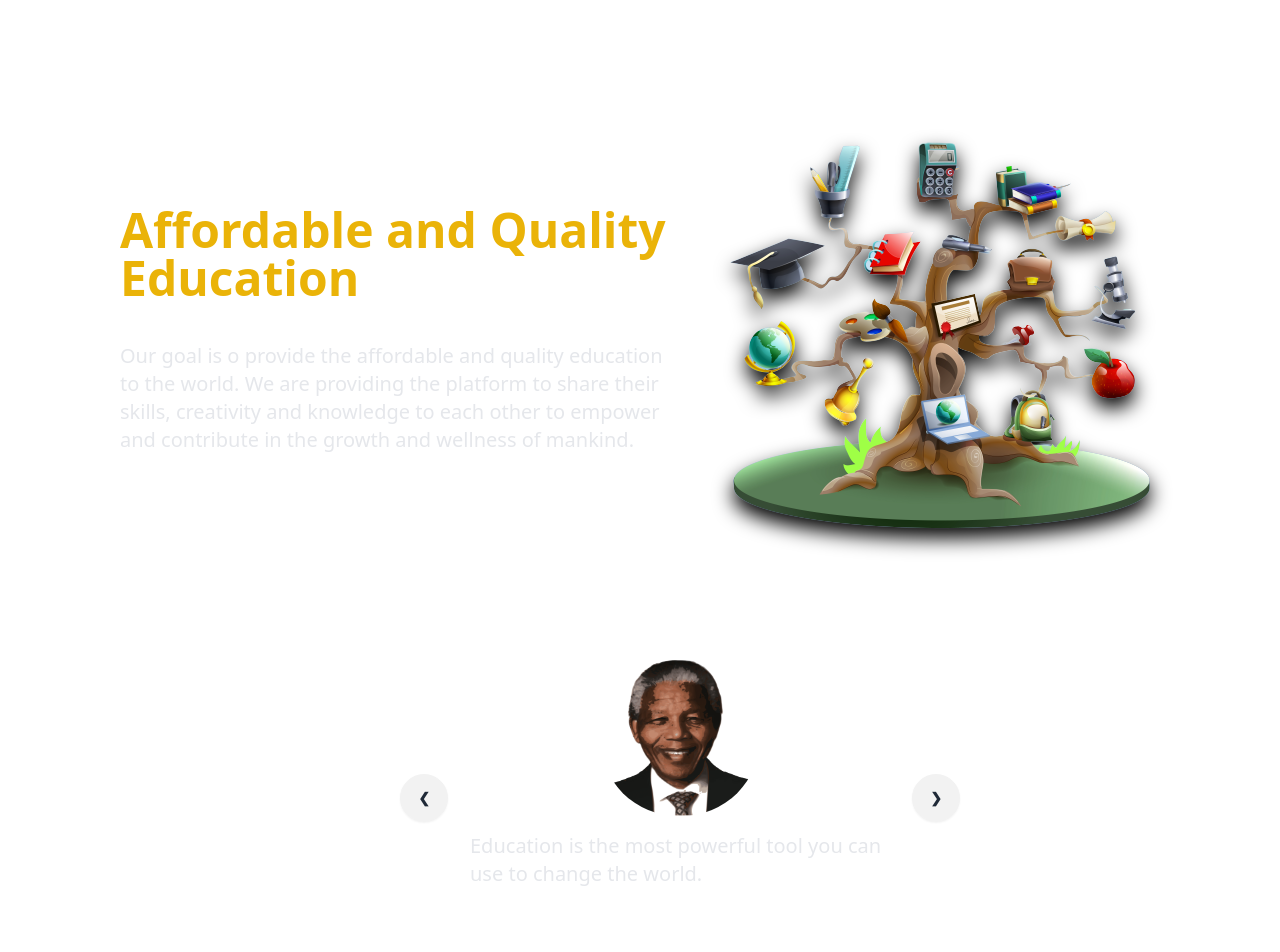
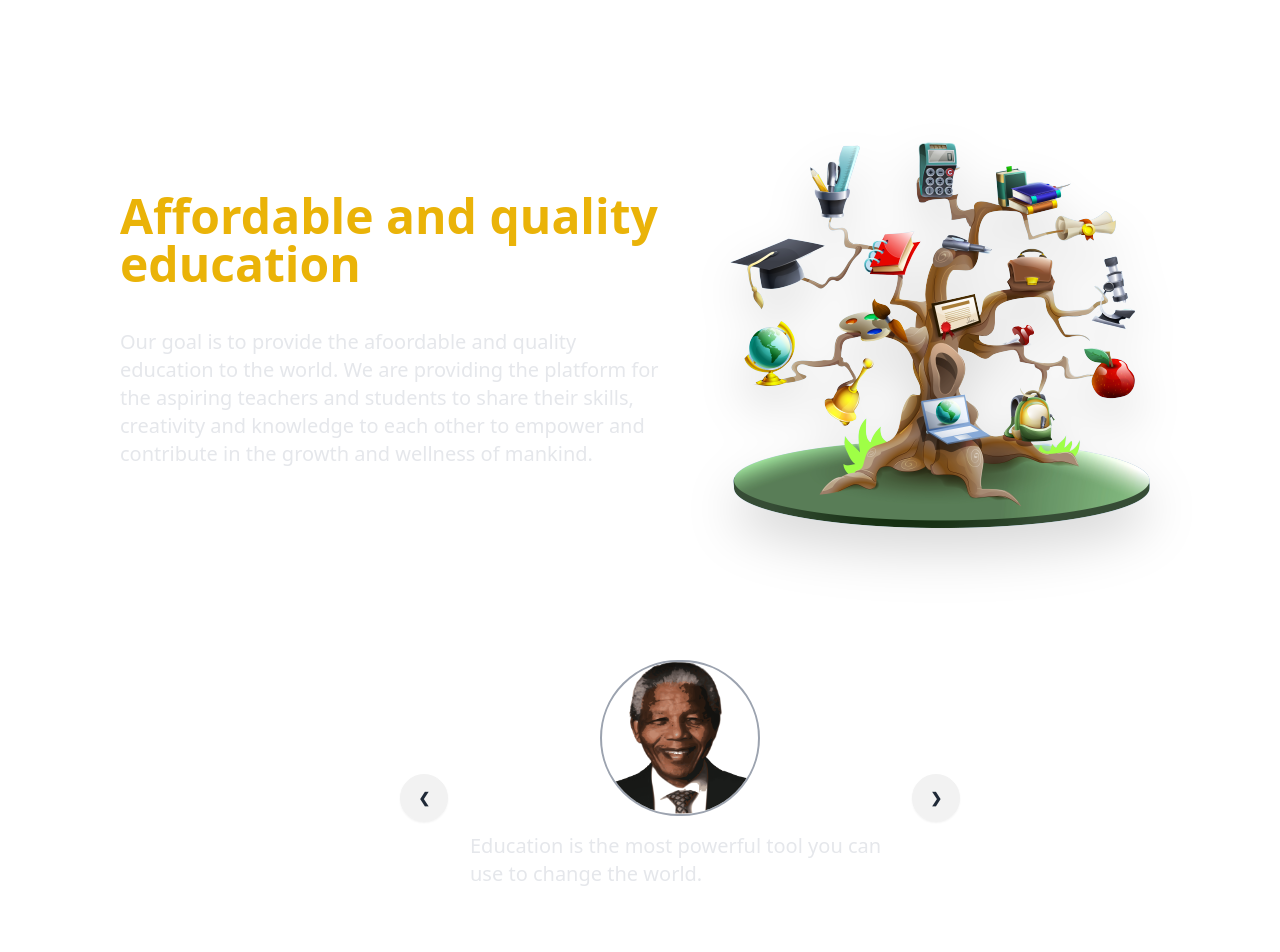
Before and after one commit to ChinmayKaitade/LMS-frontend-iNeuron-V1, a React (Vite) app: page /about in a window 1280 px wide. Shown: the top 952 px of the page. Built offline with nearby package versions, Linux system fonts and the light colour scheme.

Commit message:
Cleaned up our about us page

```diff
--- /dev/null
+++ b/src/Components/CarouselSlide.jsx
@@ -0,0 +1,36 @@
+function CarouselSlide({
+  image,
+  title,
+  description,
+  slideNumber,
+  totalSlides,
+}) {
+  return (
+    <div id={`slide${slideNumber}`} className="carousel-item relative w-full">
+      <div className="flex flex-col items-center justify-center gap-4 px-[15%]">
+        <img
+          src={image}
+          className="w-40 rounded-full border-2 border-gray-400"
+        />
+        <p className="text-xl text-gray-200">{description}</p>
+        <h3 className="text-2xl font-semibold">{title}</h3>
+        <div className="absolute flex justify-between transform -translate-y-1/2 left-5 right-5 top-1/2">
+          <a
+            href={`#slide${slideNumber == 1 ? totalSlides : slideNumber - 1}`}
+            className="btn btn-circle"
+          >
+            ❮
+          </a>
+          <a
+            href={`#slide${(slideNumber % totalSlides) + 1}`}
+            className="btn btn-circle"
+          >
+            ❯
+          </a>
+        </div>
+      </div>
+    </div>
+  );
+}
+
+export default CarouselSlide;
--- /dev/null
+++ b/src/Constants/CelebrityData.js
@@ -0,0 +1,61 @@
+import apj from "../assets/Images/apj.png";
+import billGates from "../assets/Images/billGates.png";
+import einstein from "../assets/Images/einstein.png";
+import nelsonMandela from "../assets/Images/nelsonMandela.png";
+import steveJobs from "../assets/Images/steveJobs.png";
+
+export const celebrities = [
+  {
+    title: "Nelson Mandela",
+
+    description:
+      "Education is the most powerful tool you can use to change the world.",
+
+    image: nelsonMandela,
+
+    slideNumber: 1,
+  },
+
+  {
+    title: "APJ Abdul Kamal",
+
+    description:
+      "Failure will never overtake me if my determination to succeed is strong enough.",
+
+    image: apj,
+
+    slideNumber: 2,
+  },
+
+  {
+    title: "Albert Einstein",
+
+    description: "A person who never made a mistake never tried anything new.",
+
+    image: einstein,
+
+    slideNumber: 3,
+  },
+
+  {
+    title: "Steve Jobs",
+
+    description:
+      "We don't get a chance to do that many things, and every one should be really excellent.",
+
+    image: steveJobs,
+
+    slideNumber: 4,
+  },
+
+  {
+    title: "Bill Gates",
+
+    description:
+      "Success is a lousy teacher. It seduces smart people into thinking they can’t lose.",
+
+    image: billGates,
+
+    slideNumber: 5,
+  },
+];
--- a/src/Pages/AboutUs.jsx
+++ b/src/Pages/AboutUs.jsx
@@ -1,9 +1,6 @@
 import aboutMainImage from "../assets/Images/aboutMainImage.png";
-import apj from "../assets/Images/apj.png";
-import billGates from "../assets/Images/billGates.png";
-import einstein from "../assets/Images/einstein.png";
-import nelsonMandela from "../assets/Images/nelsonMandela.png";
-import steveJobs from "../assets/Images/steveJobs.png";
+import CarouselSlide from "../Components/CarouselSlide";
+import { celebrities } from "../Constants/CelebrityData";
 import HomeLayout from "../Layouts/HomeLayout";
 
 function AboutUs() {
@@ -13,141 +10,39 @@ function AboutUs() {
         <div className="flex items-center gap-5 mx-10">
           <section className="w-1/2 space-y-10">
             <h1 className="text-5xl text-yellow-500 font-semibold">
-              Affordable and Quality Education
+              Affordable and quality education
             </h1>
             <p className="text-xl text-gray-200">
-              Our goal is o provide the affordable and quality education to the
-              world. We are providing the platform to share their skills,
-              creativity and knowledge to each other to empower and contribute
-              in the growth and wellness of mankind.
+              Our goal is to provide the afoordable and quality education to the
+              world. We are providing the platform for the aspiring teachers and
+              students to share their skills, creativity and knowledge to each
+              other to empower and contribute in the growth and wellness of
+              mankind.
             </p>
           </section>
 
           <div className="w-1/2">
             <img
-              id="text1"
+              id="test1"
               style={{
-                filter: "drop-shadow(0px 10px 10px rgb(0,0,0))",
+                filter: "drop-shadow(0px 10px 10px rgb(0,0,0));",
               }}
+              alt="about main image"
               className="drop-shadow-2xl"
               src={aboutMainImage}
-              alt="about main image"
             />
           </div>
         </div>
 
-        <div className="carousel w-1/2 my-16 m-auto">
-          <div id="slide1" className="carousel-item relative w-full">
-            <div className="flex flex-col items-center justify-center gap-4 px-[15%]">
-              <img
-                src={nelsonMandela}
-                className="w-40 rounded-full border-gray-400"
+        <div className="carousel w-1/2 m-auto my-16">
+          {celebrities &&
+            celebrities.map((celebrity) => (
+              <CarouselSlide
+                {...celebrity}
+                key={celebrity.slideNumber}
+                totalSlides={celebrities.length}
               />
-              <p className="text-xl text-gray-200">
-                {
-                  "Education is the most powerful tool you can use to change the world."
-                }
-              </p>
-              <h3 className="text-2xl font-semibold">Nelson Mandela</h3>
-              <div className="absolute flex justify-between transform -translate-y-1/2 left-5 right-5 top-1/2">
-                <a href="#slide5" className="btn btn-circle">
-                  ❮
-                </a>
-                <a href="#slide2" className="btn btn-circle">
-                  ❯
-                </a>
-              </div>
-            </div>
-          </div>
-
-          <div id="slide2" className="carousel-item relative w-full">
-            <div className="flex flex-col items-center justify-center gap-4 px-[15%]">
-              <img src={apj} className="w-40 rounded-full border-gray-400" />
-              <p className="text-xl text-gray-200">
-                {
-                  "Dream is not that which you see while sleeping it is something that does not let you sleep."
-                }
-              </p>
-              <h3 className="text-2xl font-semibold">APJ Abdul Kalam</h3>
-              <div className="absolute flex justify-between transform -translate-y-1/2 left-5 right-5 top-1/2">
-                <a href="#slide1" className="btn btn-circle">
-                  ❮
-                </a>
-                <a href="#slide3" className="btn btn-circle">
-                  ❯
-                </a>
-              </div>
-            </div>
-          </div>
-
-          <div id="slide3" className="carousel-item relative w-full">
-            <div className="flex flex-col items-center justify-center gap-4 px-[15%]">
-              <img
-                src={einstein}
-                className="w-40 rounded-full border-gray-400"
-              />
-              <p className="text-xl text-gray-200">
-                {
-                  "Two things are infinite: the universe and human stupidity; and I'm not sure about the universe."
-                }
-              </p>
-              <h3 className="text-2xl font-semibold">Albert Einstein</h3>
-              <div className="absolute flex justify-between transform -translate-y-1/2 left-5 right-5 top-1/2">
-                <a href="#slide2" className="btn btn-circle">
-                  ❮
-                </a>
-                <a href="#slide4" className="btn btn-circle">
-                  ❯
-                </a>
-              </div>
-            </div>
-          </div>
-
-          <div id="slide4" className="carousel-item relative w-full">
-            <div className="flex flex-col items-center justify-center gap-4 px-[15%]">
-              <img
-                src={steveJobs}
-                className="w-40 rounded-full border-gray-400"
-              />
-              <p className="text-xl text-gray-200">
-                {
-                  "If you define the problem correctly, you almost have the solution."
-                }
-              </p>
-              <h3 className="text-2xl font-semibold">Steve Jobs</h3>
-              <div className="absolute flex justify-between transform -translate-y-1/2 left-5 right-5 top-1/2">
-                <a href="#slide3" className="btn btn-circle">
-                  ❮
-                </a>
-                <a href="#slide5" className="btn btn-circle">
-                  ❯
-                </a>
-              </div>
-            </div>
-          </div>
-
-          <div id="slide5" className="carousel-item relative w-full">
-            <div className="flex flex-col items-center justify-center gap-4 px-[15%]">
-              <img
-                src={billGates}
-                className="w-40 rounded-full border-gray-400"
-              />
-              <p className="text-xl text-gray-200">
-                {
-                  "Success is a lousy teacher. It seduces smart people into thinking they can't lose."
-                }
-              </p>
-              <h3 className="text-2xl font-semibold">Bill Gates</h3>
-              <div className="absolute flex justify-between transform -translate-y-1/2 left-5 right-5 top-1/2">
-                <a href="#slide4" className="btn btn-circle">
-                  ❮
-                </a>
-                <a href="#slide1" className="btn btn-circle">
-                  ❯
-                </a>
-              </div>
-            </div>
-          </div>
+            ))}
         </div>
       </div>
     </HomeLayout>
```
